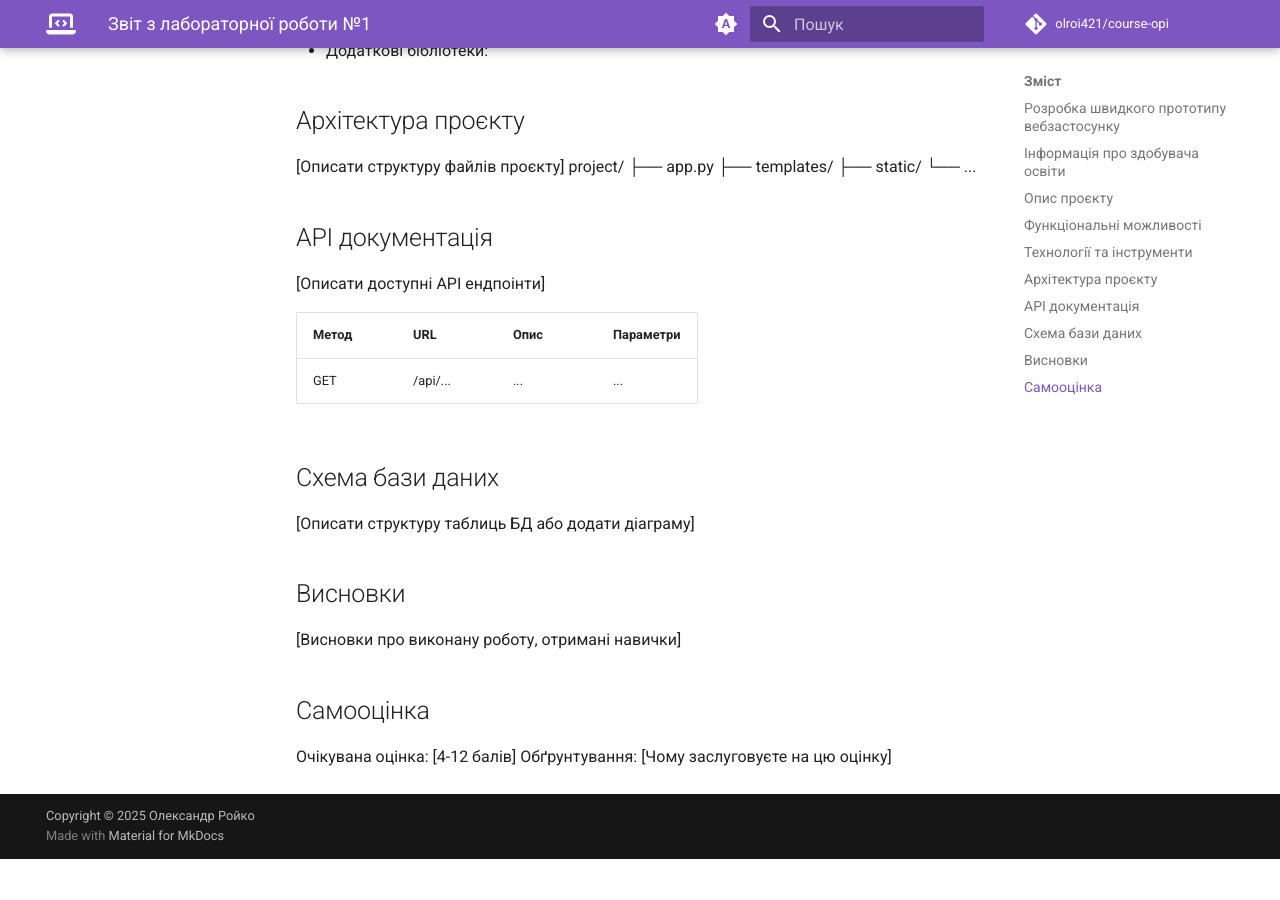
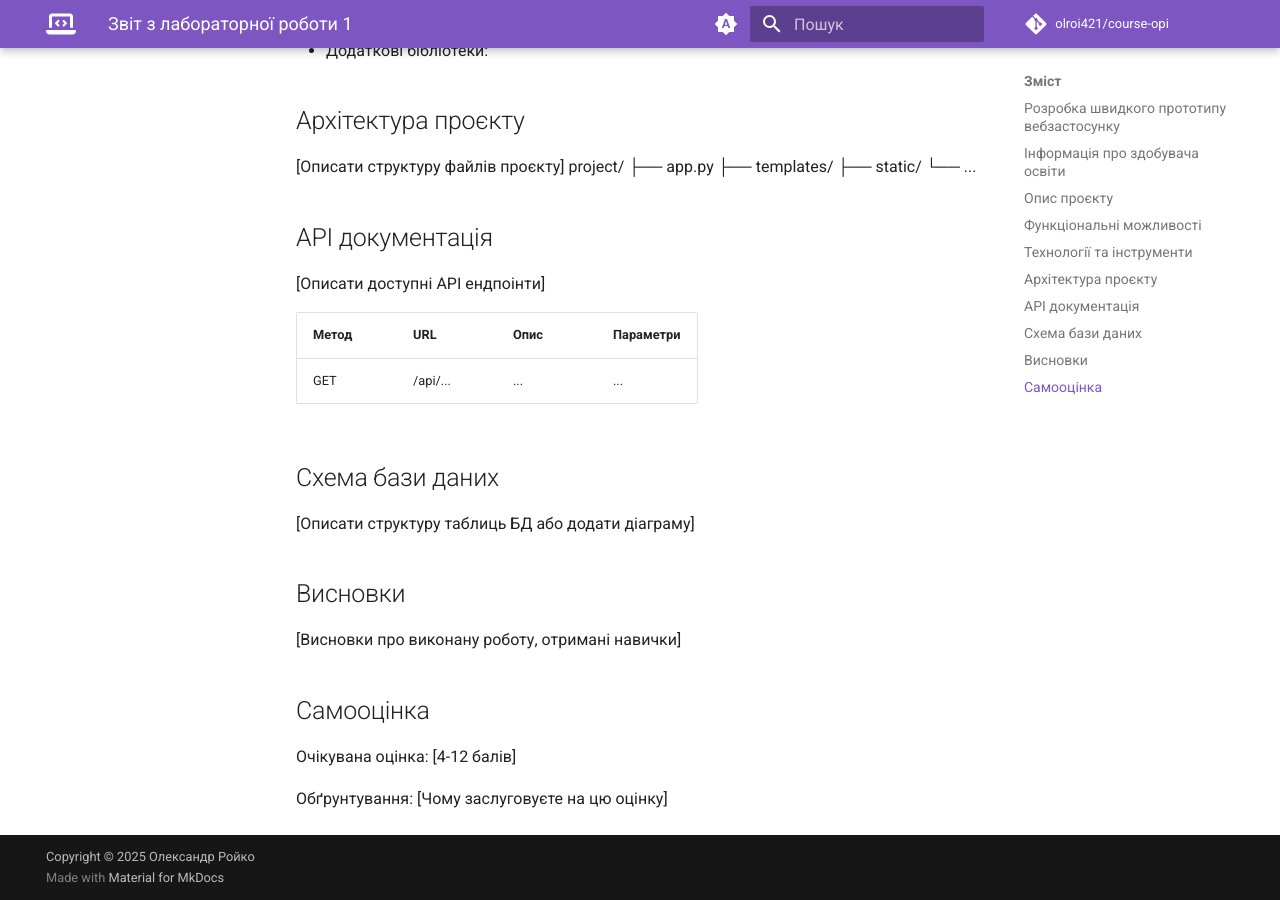
Before and after one commit to olroi421/course-opi, an MkDocs documentation site: the page built from docs/labs/assets/report.md, in a window 1280 px wide and 900 px high, scrolled down 901 px. Built offline with MkDocs 1.6.1 and Material for MkDocs 9.7.7, drawn with Linux system fonts in a browser that asks for light colours; comment, search, counter and statistics services are not loaded; before the commit the page ends 1760 px from its top, so only the background shows below that; some of the changed text lies outside the part shown.

```diff
--- a/docs/labs/assets/report.md
+++ b/docs/labs/assets/report.md
@@ -1,4 +1,4 @@
-# Звіт з лабораторної роботи №1
+# Звіт з лабораторної роботи 1
 
 ## Розробка швидкого прототипу вебзастосунку
 
@@ -56,4 +56,5 @@ project/
 ## Самооцінка
 
 Очікувана оцінка: [4-12 балів]
+
 Обґрунтування: [Чому заслуговуєте на цю оцінку]
```
